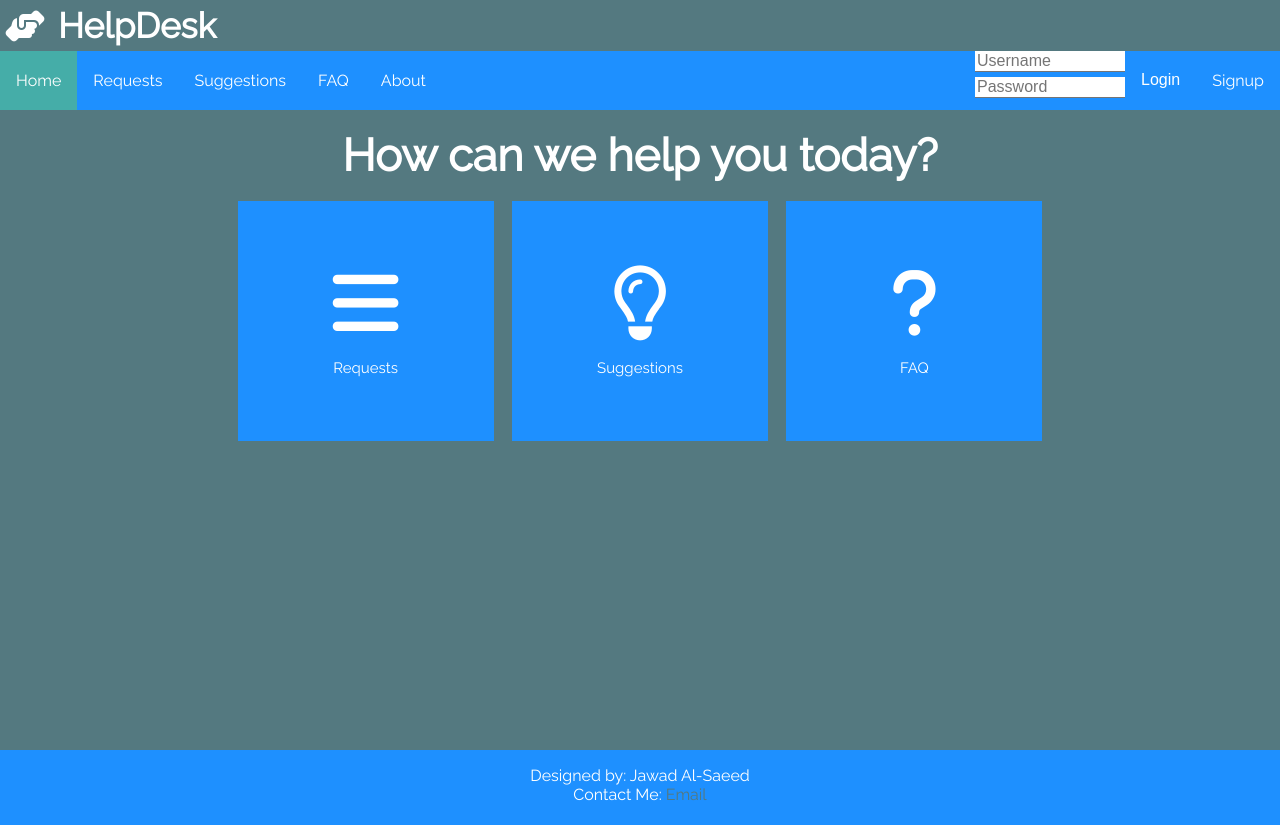
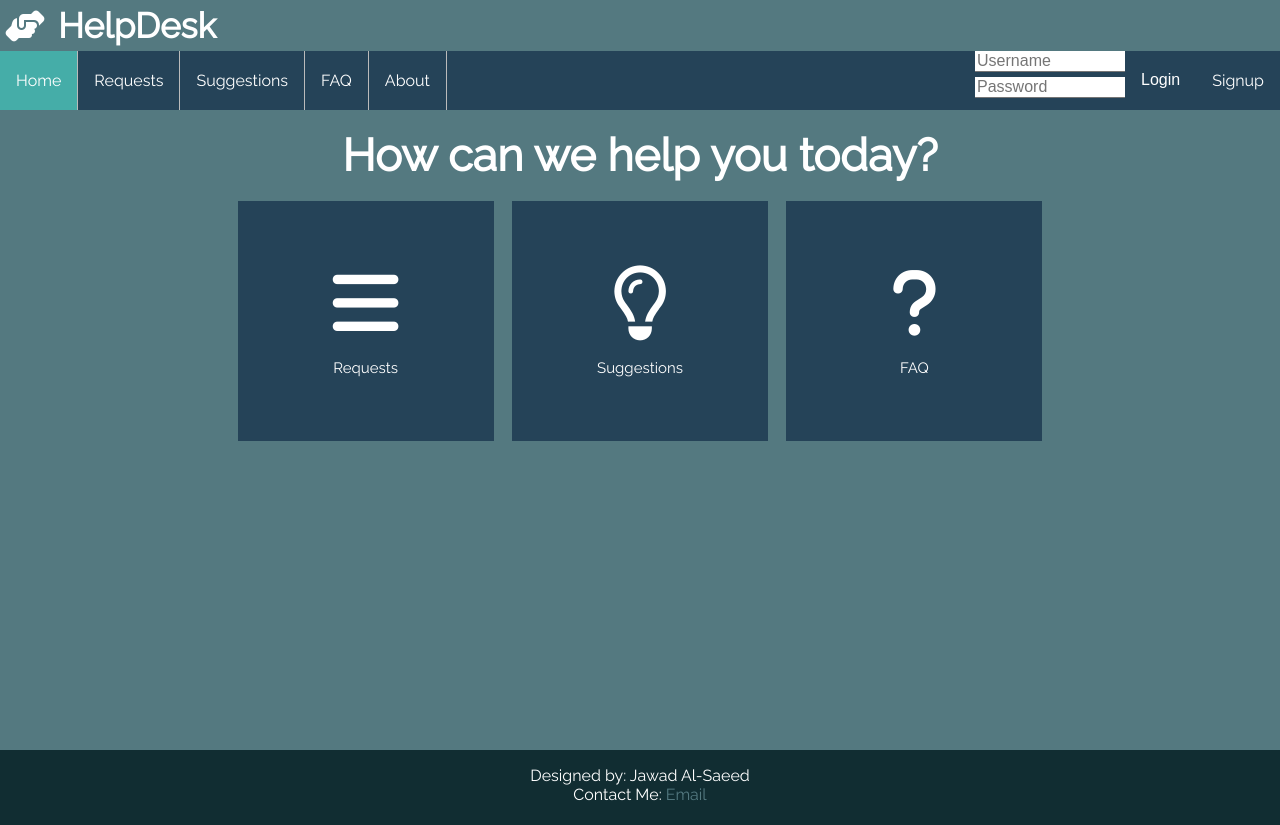
Before and after one commit to JawadAlSaeed/HelpDesk-Project, a PHP site: page /Home.php in a window 1280 px wide. Run offline with PHP 8.4, Linux system fonts and the light colour scheme; some libraries are stand-ins or nearby versions.

Commit message:
changed the color scheme

```diff
--- a/Home.php
+++ b/Home.php
@@ -11,7 +11,6 @@
     <script src="https://kit.fontawesome.com/25823c862e.js"></script>
     <link href="https://fonts.googleapis.com/css?family=Raleway&display=swap" rel="stylesheet">
     <link href="css/input.css" rel="stylesheet" type="text/css" />
-    <link href="css/infoMessages.css" rel="stylesheet" type="text/css" />
     <link href="css/infoMessages.css" rel="stylesheet" type="text/css" />
 </head>
 
--- a/css/mainCSS.css
+++ b/css/mainCSS.css
@@ -33,7 +33,7 @@ ul {
     margin: 0;
     padding: 0;
     overflow: hidden;
-    background-color: DodgerBlue;
+    background-color: #254358;
     top: 0;
     width: 100%;
     position: -webkit-sticky;
@@ -43,6 +43,11 @@ ul {
 
 li {
     float: left;
+    border-right: 1px solid #bbb;
+}
+
+li:last-child {
+  border-right: none;
 }
 
 li a {
@@ -79,7 +84,7 @@ li a:hover:not(.active) {
     margin: 0;
     padding: 0;
     overflow: hidden;
-    background-color: DodgerBlue;
+    background-color: #112d32;
     height: 75px;
 }
 
@@ -111,7 +116,7 @@ a:hover {
 
 .btn {
     font-family: 'Raleway', sans-serif;
-    background-color: DodgerBlue;
+    background-color: #254358;
     /* Blue background */
     border: none;
     /* Remove borders */
```
